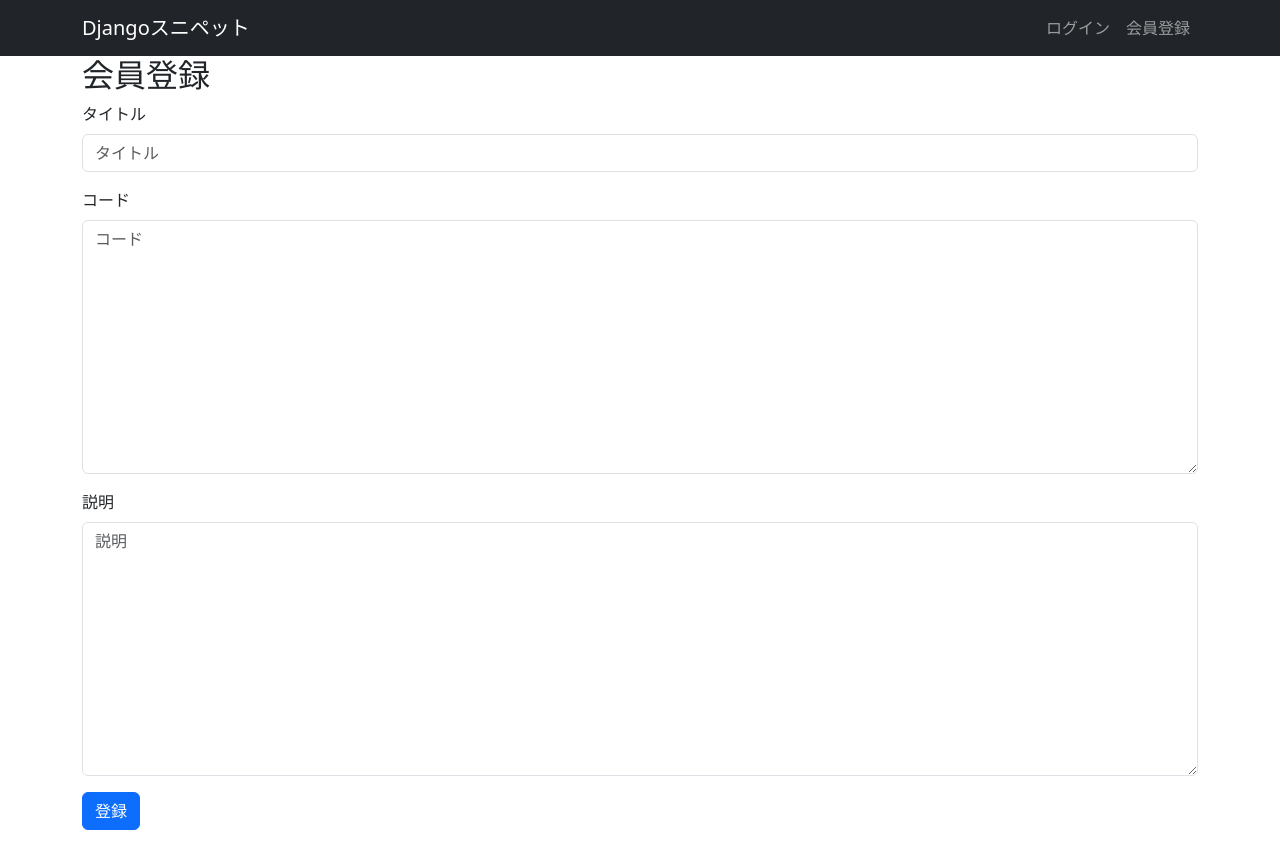
After one commit to kodai-160/Django-studying-diary, a Django app: template djangosnippets/accounts/templates/accounts/signup.html in a window 1280 px wide. The commit adds this page. Run offline with Django 4.2, Linux system fonts and the light colour scheme; the template is opened without the code that fills it: values that come from a table or form of the project are taken from there, others are empty; some libraries are stand-ins or nearby versions.

Commit message:
list1.51 & list 1.52

```diff
--- /dev/null
+++ b/djangosnippets/accounts/templates/accounts/signup.html
@@ -0,0 +1,11 @@
+{% extends "base.html" %}
+{% load bootstrap5 %}
+
+{% block main %}
+<h2>会員登録</h2>
+<form method="post">
+    {% csrf_token %}
+    {% bootstrap_form form %}
+    {% bootstrap_button button_type="submit" content="登録" %}
+</form>
+{% endblock %}
--- a/djangosnippets/templates/base.html
+++ b/djangosnippets/templates/base.html
@@ -19,6 +19,8 @@
           <li class='nav-item'><a class='nav-link' href="{% url 'logout' %}">ログアウト</a></li>
           {% else %}
           <li class='nav-item'><a class='nav-link' href="{% url 'login' %}">ログイン</a></li>
+          <li class='nav-item'><a class='nav-link' href="{% url 'signup' %}">
+会員登録</a></li>
           {% endif %}
         </ul>
         {% comment %}  {% endcomment %}
```
